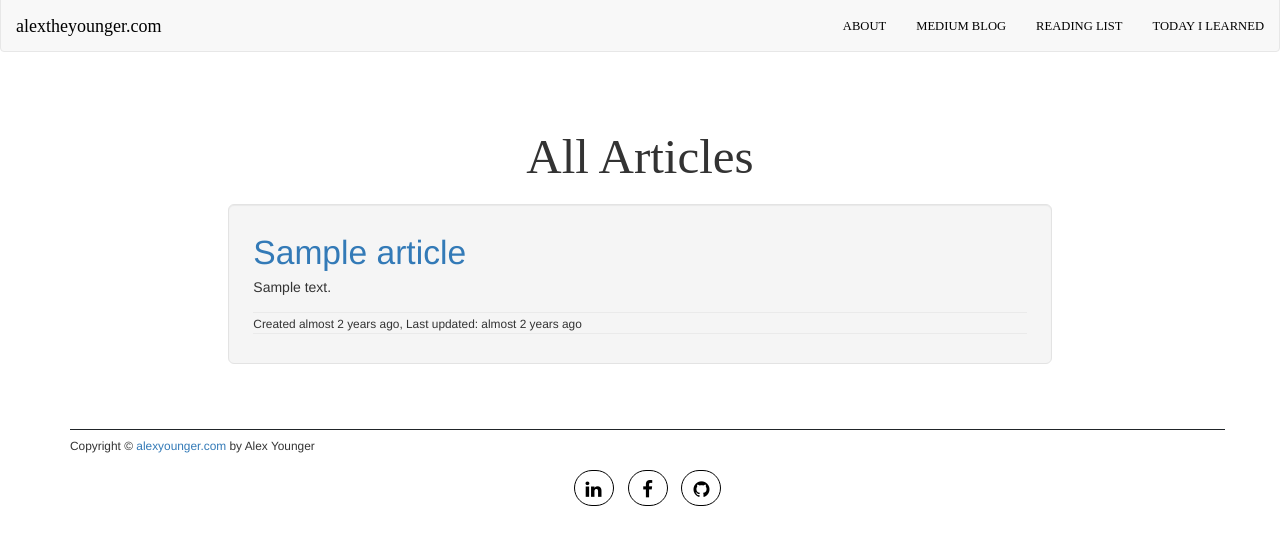
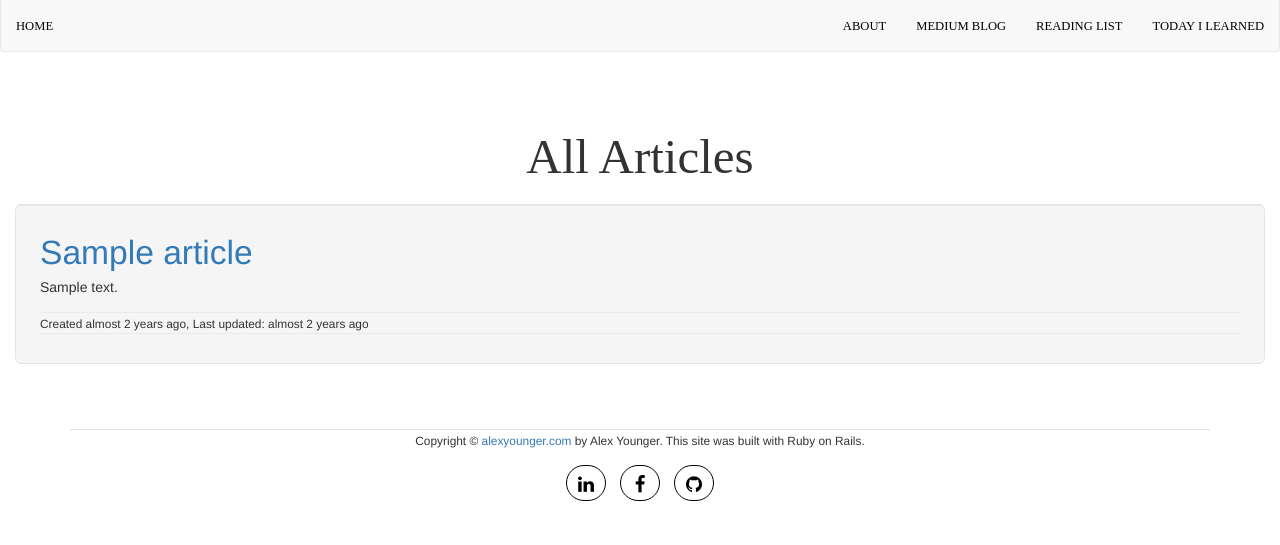
Before and after one commit to AlextheYounga/alpha-blog, a Rails app: page /articles in a window 1280 px wide. Shown: the top 545 px of the page. Run offline with Rails 7, Linux system fonts and the light colour scheme; tables that the repository leaves empty hold one stand-in row (values such as "Sample post"); style sheets or scripts are compiled from the project's sources; some libraries are stand-ins or nearby versions.

Commit message:
Styling Update 1.8

```diff
--- a/app/assets/stylesheets/custom.css.scss
+++ b/app/assets/stylesheets/custom.css.scss
@@ -9,7 +9,7 @@ $navbar-margin-bottom: -20px;
   margin-top: -10px;
 }
 
-#navbar_button {
+#navbar-button {
   float: left;
 }
 
@@ -27,6 +27,7 @@ $navbar-margin-bottom: -20px;
 
 #logo {
   color: black;
+  font-size: 0.9em;
   margin-top: 10px;
   font-family: "Libre Baskerville",serif;
 }
@@ -48,7 +49,7 @@ $navbar-margin-bottom: -20px;
   font-size: 4em;
   color: #212529;
 }
-#header_sub {
+#header-sub {
   max-width: 500px;
   width: auto;
   color: #212529;
@@ -57,17 +58,10 @@ $navbar-margin-bottom: -20px;
 }
 
 
+//////////////////////////ABOUT PAGE////////////////////////////
 
 
-/////HOME POSTS////
-
-.row {
-  margin-right: 0 !important;
-  margin-left: 0 !important;
-}
-
-//////////////////////////ABOUT PAGE////////////////////////////
-#about_page {
+#about-page {
  font-family: "Libre Baskerville",serif;
    p {
      font-size: 1.2em;
@@ -100,7 +94,7 @@ $navbar-margin-bottom: -20px;
 
 ///////////////////PAGE HEADERS///////////////////////////
 
-#page_header {
+#page-header {
   margin-top: 1cm;
   font-family: "Libre Baskerville",serif;
   font-size: 3.5em;
@@ -108,8 +102,17 @@ $navbar-margin-bottom: -20px;
 
 
 ///////////////////////ARTICLES///////////////////////
+#article-div {
+  width: 100%;
+  margin-bottom: -20px !important;
+}
 
-#CreateNew {
+.row {
+  margin-right: 0 !important;
+  margin-left: 0 !important;
+}
+
+#create-button {
   margin: 20px;
 }
 
@@ -139,18 +142,14 @@ $navbar-margin-bottom: -20px;
 
 ///////////////////FOOTER////////////////////////
 
+
 .footer {
+
+  border-top: 1px solid #e3e3e3;
+  clear: both;
   margin-top: 45px;
-  padding-top: 5px;
-  border-top: 1px solid #212529;
-  clear: both;
-  padding-left: 0 !important;
-  padding-right: 0 !important;
 }
 
-#footer_container {
-  padding-right: 0 !important;
-}
 
 //SOCIAL MEDIA//
 
@@ -239,15 +238,12 @@ color: #FFF;
     border: 1px solid #ddd; /* Gray border */
     border-radius: 4px;  /* Rounded border */
     padding: 5px; /* Some padding */
-    width: 200px;
+    width: 150px;
   }
   #audio{
-    width: 225px;
+    width: 175px;
   }
 
-  @media only screen and (max-width: 500px) {
-    width: 80pxs;
-  }
 }
 
 
--- a/app/views/articles/edit.html.erb
+++ b/app/views/articles/edit.html.erb
@@ -1,4 +1,4 @@
-<h1 align="center" id="page_header">Edit Existing Article</h1>
+<h1 align="center" id="page-header">Edit Existing Article</h1>
 <!--Most of this was copied straight from new.html.erb -->
 
 <%= render 'form' %>
--- a/app/views/articles/index.html.erb
+++ b/app/views/articles/index.html.erb
@@ -4,9 +4,9 @@
   <%# end %>
 
 </br>
-<h1 id="page_header" align="center">All Articles</h1>
+<h1 id="page-header" align="center">All Articles</h1>
 
-<div align="center" id="CreateNew">
+<div align="center" id="create-button">
 <% if logged_in? %>
 <%= link_to "Create New Article", new_article_path, class: "btn btn-lg btn-primary" %>
 <% else %>
@@ -17,7 +17,7 @@
 
 <% @articles.each do |article| %>
    <div class="row">
-    <div class="col-xs-8 col-xs-offset-2">
+      <div id="article-div" class="col-xs-8">
         <div class= "well well-lg">
           <div class= "article-title" id="post-title">
             <%= link_to article.title, article_path(article) %>
@@ -29,7 +29,6 @@
               <small>Created<%#= article.user.username if article.user %>
                                 <%= time_ago_in_words(article.created_at) %> ago,
                                 Last updated: <%= time_ago_in_words(article.updated_at) %> ago </small>
-          </div>
 
 
    <div id="article actions" class="article-actions">
@@ -44,11 +43,13 @@
         <% end %>
 
 
-
+          </div>
         </div>
       </div>
     </div>
   </div>
 </div>
 
+</br>
+
 <% end %>
--- a/app/views/articles/new.html.erb
+++ b/app/views/articles/new.html.erb
@@ -1,7 +1,7 @@
 </br>
 </br>
 
-<h1 align="center" id="page_header">Create an Article</h1>
+<h1 align="center" id="page-header">Create an Article</h1>
 
 <!-- This renders our _form.html.erb partial file. Because it is in the same directory,
 (articles), you don't have to link it. If it was in a folder like shared, it would be 'shared/form'-->
--- a/app/views/articles/show.html.erb
+++ b/app/views/articles/show.html.erb
@@ -1,8 +1,9 @@
 <meta name="viewport" content="width=device-width, initial-scale=1.0">
 <!--This is the page rendered after the creation of an article -->
 
+<div class="container-fluid">
   <h2 id="show-title" align="center"><%= @article.title %> </h2>
-  <div class="well col-xs-8 col-xs-offset-2">
+    <div class="well col-xs-8" id="article-div">
       <h4 align="center" class="description"><strong>Description</strong></h4>
       <hr>
 
@@ -21,3 +22,4 @@
 
       </div>
     </div>
+</div>
--- a/app/views/layouts/_footer.html.erb
+++ b/app/views/layouts/_footer.html.erb
@@ -1,7 +1,7 @@
-<div id="footer_container" class="container">
-  <footer class="footer">
+<div id="footer-container" class="container">
+  <footer align="center" class="footer">
     <small>
-      Copyright &copy; <a href="alextheyounger.com">alexyounger.com</a> by Alex Younger
+      Copyright &copy; <a href="alextheyounger.com">alexyounger.com</a> by Alex Younger. This site was built with Ruby on Rails.
     </small>
     <br/>
 
@@ -10,12 +10,7 @@
 <li><a href="https://www.linkedin.com/in/alexyounger/" class="fa fa-lg fa-linkedin"></a></li>
 <li><a href="https://www.facebook.com/alex.younger.7" class="fa fa-lg fa-facebook"></a></li>
 <li><a href="https://github.com/AlextheYounga/alpha-blog" class="fa fa-lg fa-github"></a></li>
-<!--
-<li><a href="#" class="fa fa-lg fa-twitter"></a></li>
-<li><a href="#" class="fa fa-lg fa-google-plus"></a></li>
-<li><a href="#" class="fa fa-lg fa-pinterest"></a></li>
-<li><a href="#" class="fa fa-lg fa-instagram"></a></li>
-<li><a href="#" class="fa fa-lg fa-youtube"></a></li> -->
+
 </ul>
 </div>
 
--- a/app/views/layouts/_navigation.html.erb
+++ b/app/views/layouts/_navigation.html.erb
@@ -1,12 +1,12 @@
 <nav class="navbar navbar-default">
           <div class="navbar-header">
-            <button id="navbar_button" type="button" class="navbar-toggle collapsed" data-toggle="collapse" data-target="#navbar" aria-expanded="false" aria-controls="navbar">
+            <button id="navbar-button" type="button" class="navbar-toggle collapsed" data-toggle="collapse" data-target="#navbar" aria-expanded="false" aria-controls="navbar">
               <span class="sr-only">Toggle navigation</span>
               <span class="icon-bar"></span>
               <span class="icon-bar"></span>
               <span class="icon-bar"></span>
             </button>
-            <%= link_to "alextheyounger.com", root_path, class: "navbar-brand", id: "logo" %>
+            <%= link_to "HOME", root_path, class: "navbar-brand", id: "logo" %>
 
           </div>
           <div id="navbar" class="navbar-collapse collapse">
--- a/app/views/pages/about.html.erb
+++ b/app/views/pages/about.html.erb
@@ -1,6 +1,5 @@
 <body>
-    <main role="main" id="about_page">
-      <!-- Main jumbotron for a primary marketing message or call to action -->
+    <main role="main" id="about-page">
 
         <div id="about-jumbo"class="jumbotron">
           <div class="container-fluid">
@@ -12,7 +11,7 @@
 
 </br>
 </br>
-<h1 id="page_header" style="text-align: center;">ABOUT THIS HUMAN</h1></br>
+<h1 id="page-header" style="text-align: center;">ABOUT THIS HUMAN</h1></br>
 <p style="text-align: left;"> This following are my results from Gallup's Strengths Test, and I believe it to be the best description of my base instincts.
                               I am not the same person all the time, and the reader can take comfort in knowing you are probably not either. We may jokingly
                               refer to those who are as inflexible. But these are the behaviors I find myself doing most often. For a list of my weaknesses,
--- a/app/views/pages/home.html.erb
+++ b/app/views/pages/home.html.erb
@@ -13,8 +13,8 @@
     <div align="center" id="header" class="container-fluid">
       <img id="hammock" align="center" <%= image_tag("hammock_cutout.png", :alt => "hammock_cutout") %>
       <h1 class="display-3" id="name">Alex Younger</h1>
-      <p align="center" id="header_sub">I build websites & applications and I write articles that make you question your existence.</p>
-      <q id="header_sub"><i>It is what it is, and it's pretty good.</i></q>
+      <p align="center" id="header-sub">I build websites & applications and I write articles that make you question your existence.</p>
+      <q id="header-sub"><i>It is what it is, and it's pretty good.</i></q>
     </div>
 
 
@@ -24,7 +24,7 @@
      then @articles.each do |article|%>
 
     <div class="row">
-      <div id="post_teaser" class="col-xs-8 col-xs-offset-2">
+      <div id="article-div" class="col-xs-8">
         <div class= "well well-lg">
           <div class= "article-title" id="post-title">
             <%= link_to article.title, article_path(article) %>
--- a/app/views/pages/readinglist.html.erb
+++ b/app/views/pages/readinglist.html.erb
@@ -1,6 +1,6 @@
 <meta name="viewport" content="width=device-width, initial-scale=1.0">
 <div id="wrapper">
-  <h1 align="center" id="page_header">My Favorite Books & Audio</h1>
+  <h1 align="center" id="page-header">My Favorite Books & Audio</h1>
 
 
 <div class="toggles">
```
Lines whose indentation alone changed are shown as unchanged.
